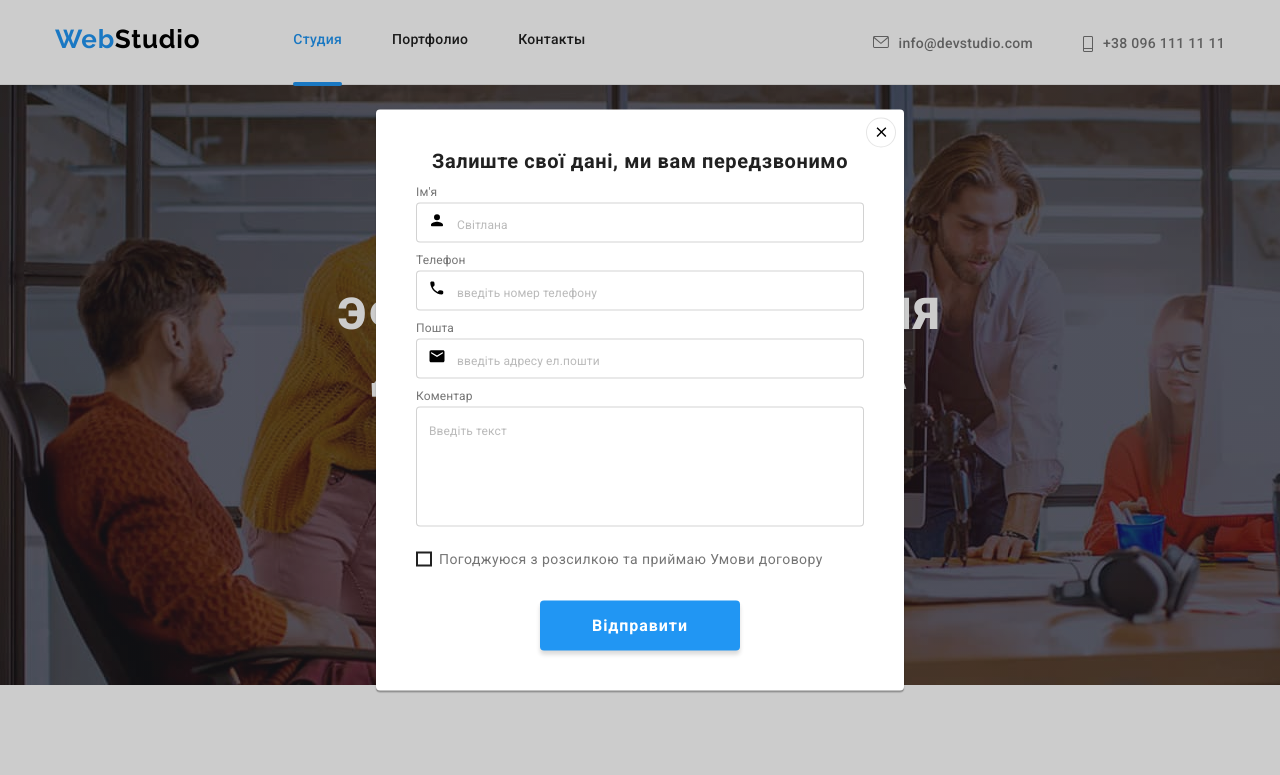
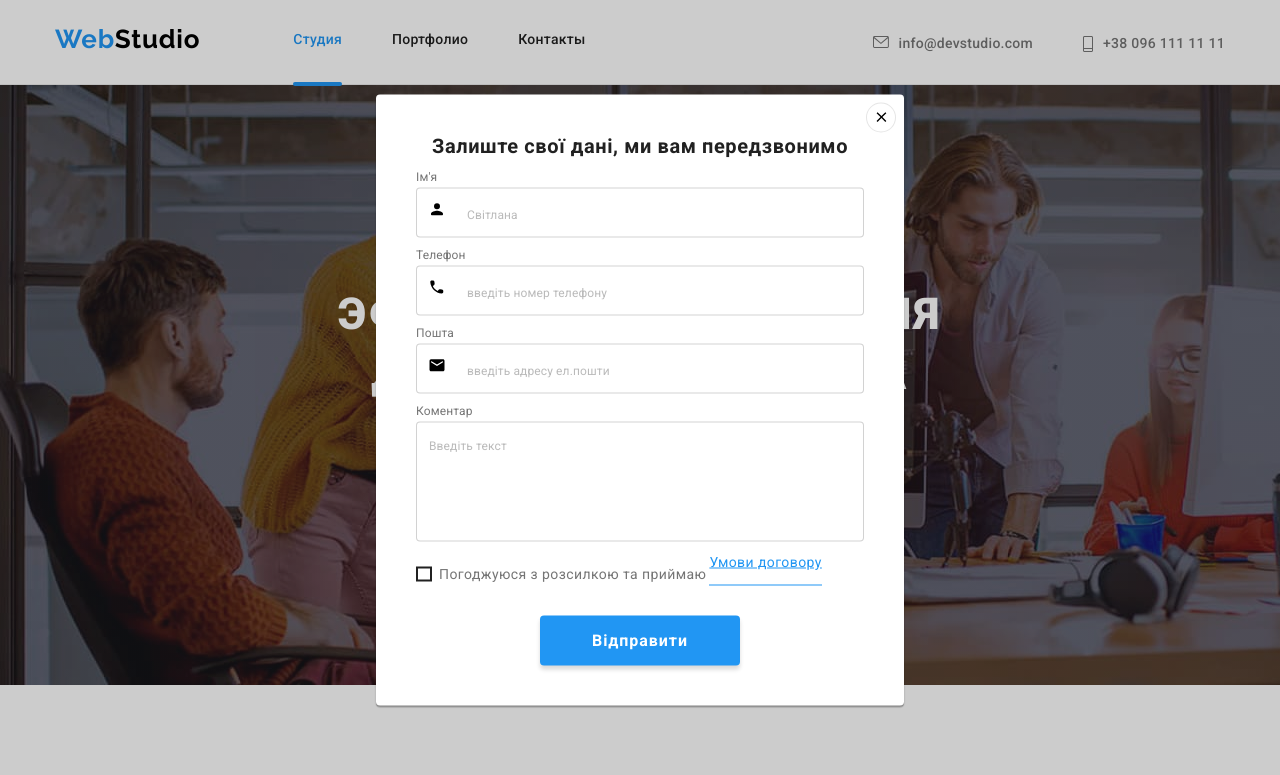
Before and after one commit to SSvit/goit-markup-hw-06, a plain HTML site: page index.html in a window 1280 px wide. Both pictures are taken after a click on the button "Заказать услугу". Shown: the top 775 px of the page. Drawn offline with nearby package versions, Linux system fonts and the light colour scheme.

Commit message:
додає підкреслення Умови

```diff
--- a/css/style.css
+++ b/css/style.css
@@ -1091,6 +1091,10 @@ img {
 }
 
 /*---- Форма ----*/
+.modal-field {
+    margin-bottom: 10px;
+}
+
 .modal-title {
     margin-bottom: 12px;
 
@@ -1108,9 +1112,8 @@ img {
 .modal-input {
     /* display: flex; */
     width: 100%;
-    height: 40px;
-    padding-left: 40px;
-    margin-bottom: 10px;
+    height: 50px;
+    padding-left: 50px;
     border: 1px solid rgba(33, 33, 33, 0.2);
     border-radius: 4px;
     outline: transparent;
@@ -1255,7 +1258,15 @@ box-shadow: 0px 4px 4px rgba(0, 0, 0, 0.15);
     border-color: var(--accent-hover-color);
 }
 
+.checkbox-text:hover + .modal-checkbox span,
+.checkbox-text:focus + .modal-checkbox span{
+    transition-property: border-color;
+}
+
 .check-text {
+    display: flex;
+    gap: 3px;
+
     color: #757575;
 
     font-size: 14px;
@@ -1263,7 +1274,19 @@ box-shadow: 0px 4px 4px rgba(0, 0, 0, 0.15);
     letter-spacing: 0.03em;
 }
 
+.check-link {
+    font-size: 14px;
+        line-height: 0.89px;
+        letter-spacing: 0.03em;
+        border-bottom: 1px solid var(--accent-color);
+    color: var(--accent-color);
+    text-decoration: underline;
+}
 
+/* .check-link:hover,
+.check-link:focus {
+    color: var(--accent-hover-color);
+} */
 
 
 /* ----за Данилком----- */
--- a/index.html
+++ b/index.html
@@ -517,7 +517,10 @@
                   <use href="./images/icons.svg#icon-vector-check"></use>
                 </svg>
               </span>
-              <div class="check-text">Погоджуюся з розсилкою та приймаю Умови договору</div>
+              <div class="check-text">
+                Погоджуюся з розсилкою та приймаю
+                <a href="#" class="check-link link">Умови договору</a>
+              </div>
             </label>
           </div>
 
```
